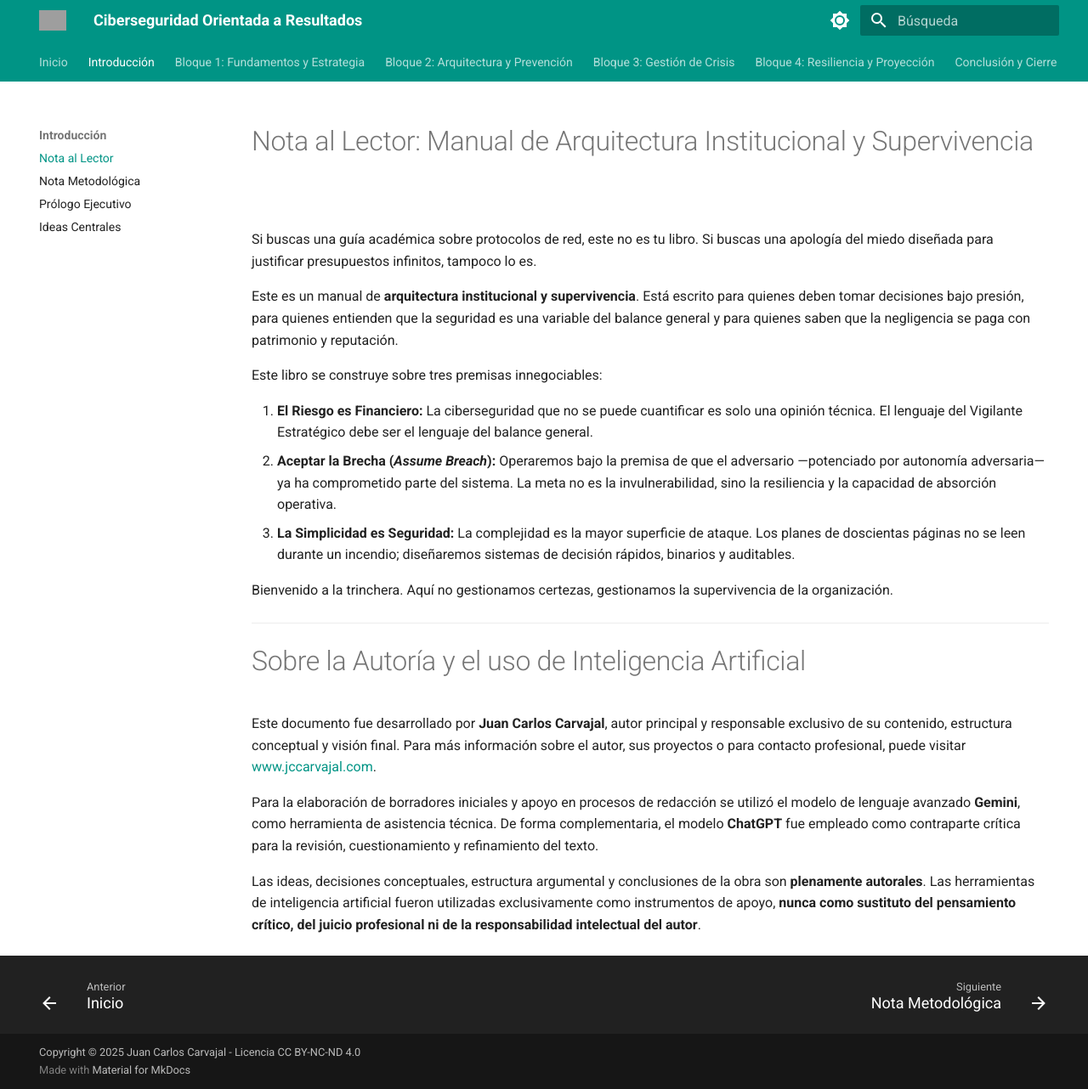
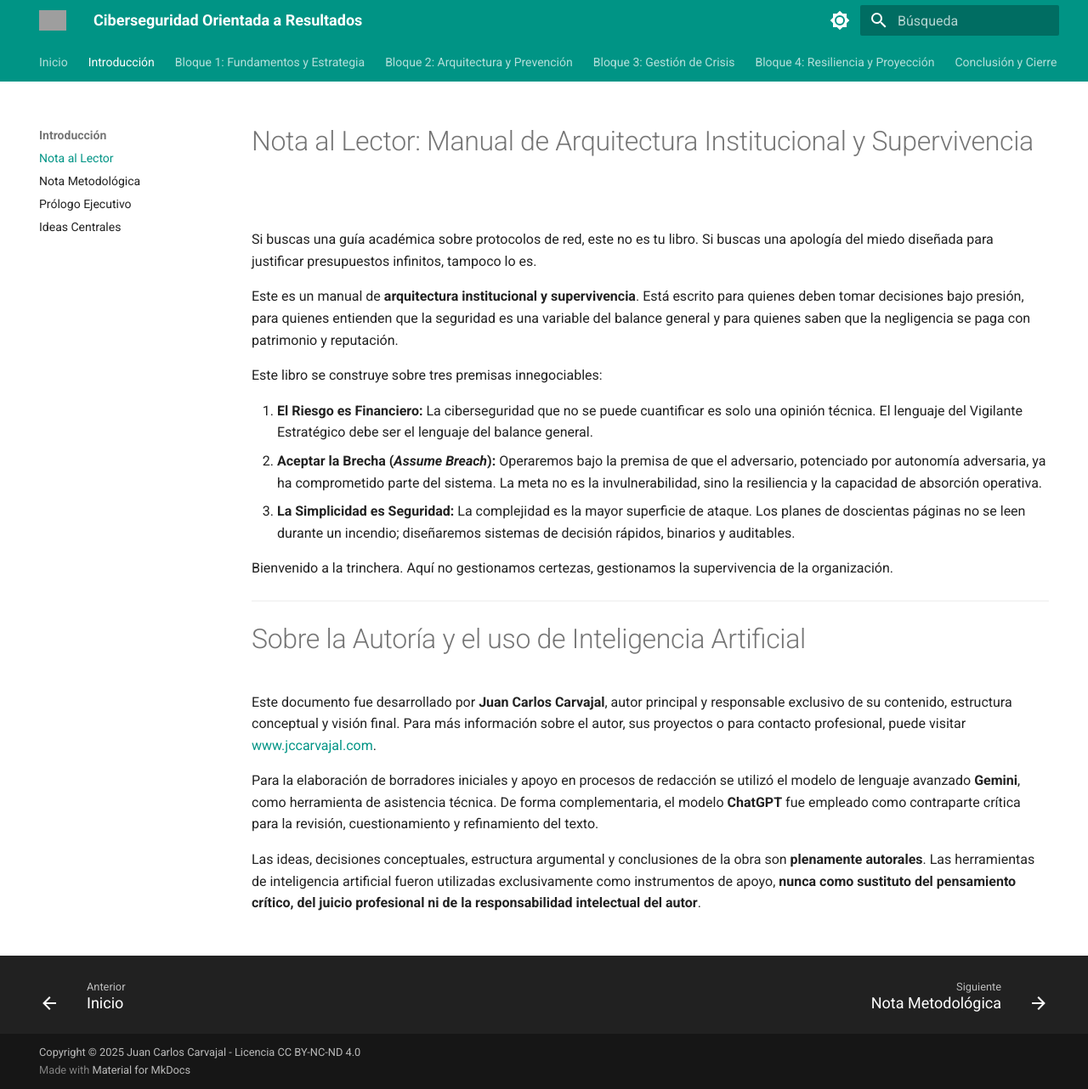
Before and after one commit to jccarvajal/ciberseguridad-grc, an MkDocs documentation site: the page built from docs/nota-al-lector.md, in a window 1280 px wide and 1282 px high. Shown: the whole window at 85% size. Built offline with MkDocs 1.6.1 and Material for MkDocs 9.7.7, drawn with Linux system fonts in a browser that asks for light colours; grey boxes are pictures that could not be loaded.

```diff
--- a/docs/nota-al-lector.md
+++ b/docs/nota-al-lector.md
@@ -7,7 +7,7 @@ Este es un manual de **arquitectura institucional y supervivencia**. Está escri
 Este libro se construye sobre tres premisas innegociables:
 
 1.  **El Riesgo es Financiero:** La ciberseguridad que no se puede cuantificar es solo una opinión técnica. El lenguaje del Vigilante Estratégico debe ser el lenguaje del balance general.
-2.  **Aceptar la Brecha (*Assume Breach*):** Operaremos bajo la premisa de que el adversario —potenciado por autonomía adversaria— ya ha comprometido parte del sistema. La meta no es la invulnerabilidad, sino la resiliencia y la capacidad de absorción operativa.
+2.  **Aceptar la Brecha (*Assume Breach*):** Operaremos bajo la premisa de que el adversario, potenciado por autonomía adversaria, ya ha comprometido parte del sistema. La meta no es la invulnerabilidad, sino la resiliencia y la capacidad de absorción operativa.
 3.  **La Simplicidad es Seguridad:** La complejidad es la mayor superficie de ataque. Los planes de doscientas páginas no se leen durante un incendio; diseñaremos sistemas de decisión rápidos, binarios y auditables.
 
 Bienvenido a la trinchera. Aquí no gestionamos certezas, gestionamos la supervivencia de la organización.
```
